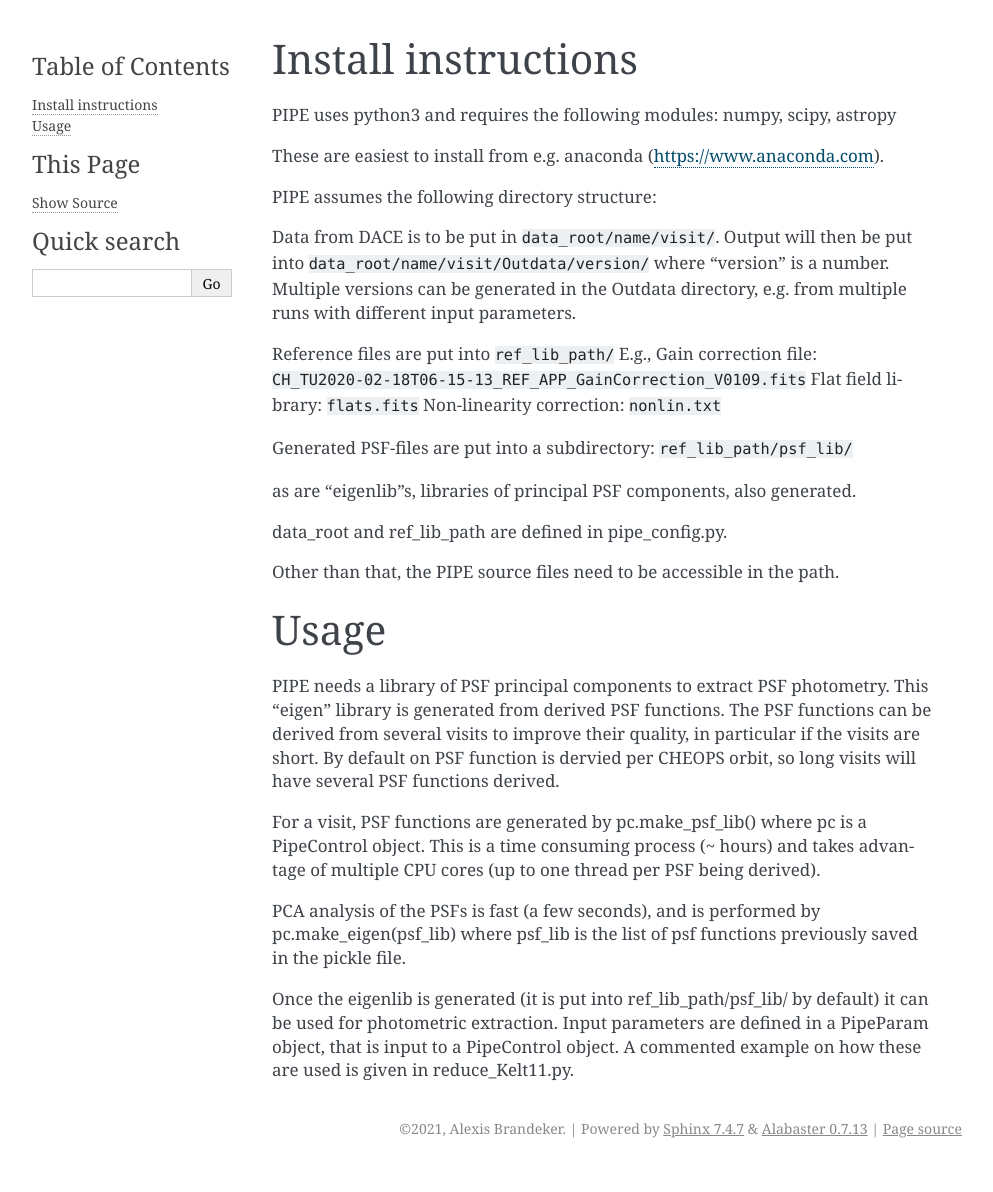
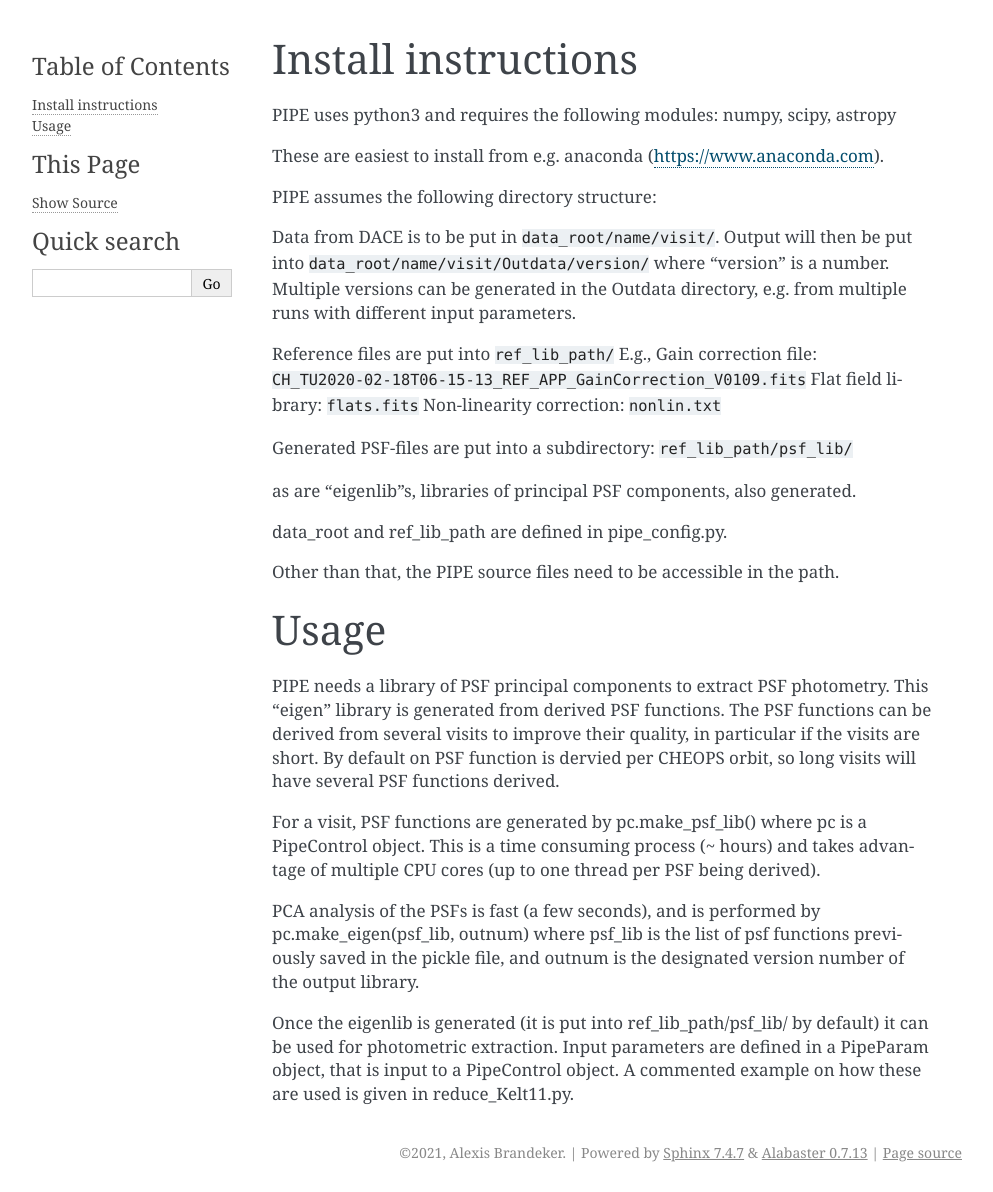
Before and after one commit to alphapsa/PIPE, a Sphinx documentation site: the page built from docs/pipe/installation.rst, in a window 1280 px wide. Shown: the whole page, without its empty margins (148-1141 px from the left). Built offline with Sphinx 7.4.7, drawn with Linux system fonts in a browser that asks for light colours; the version number could not be read and is left out; before the commit the page ends 1168 px from its top, so only the background shows below that.

Commit message:
Update installation.rst

```diff
--- a/docs/pipe/installation.rst
+++ b/docs/pipe/installation.rst
@@ -39,8 +39,9 @@ PipeControl object. This is a time consuming process (~ hours) and takes
 advantage of multiple CPU cores (up to one thread per PSF being derived).
 
 PCA analysis of the PSFs is fast (a few seconds), and is performed by
-pc.make_eigen(psf_lib) where psf_lib is the list of psf functions previously
-saved in the pickle file.
+pc.make_eigen(psf_lib, outnum) where psf_lib is the list of psf functions
+previously saved in the pickle file, and outnum is the designated version
+number of the output library.
 
 Once the eigenlib is generated (it is put into ref_lib_path/psf_lib/ by default)
 it can be used for photometric extraction. Input parameters are defined in a
```
